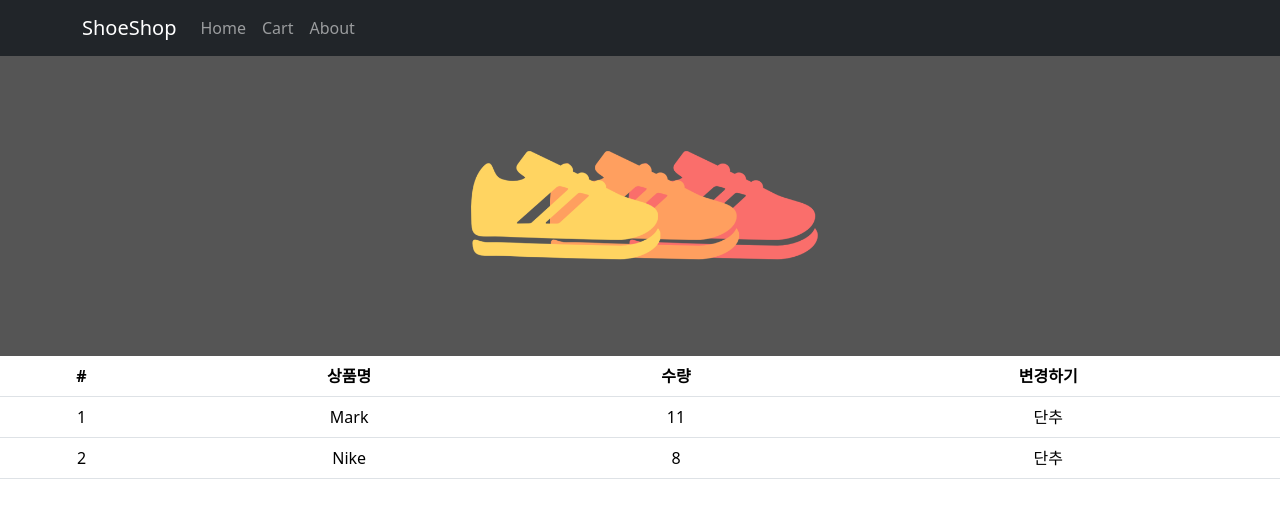
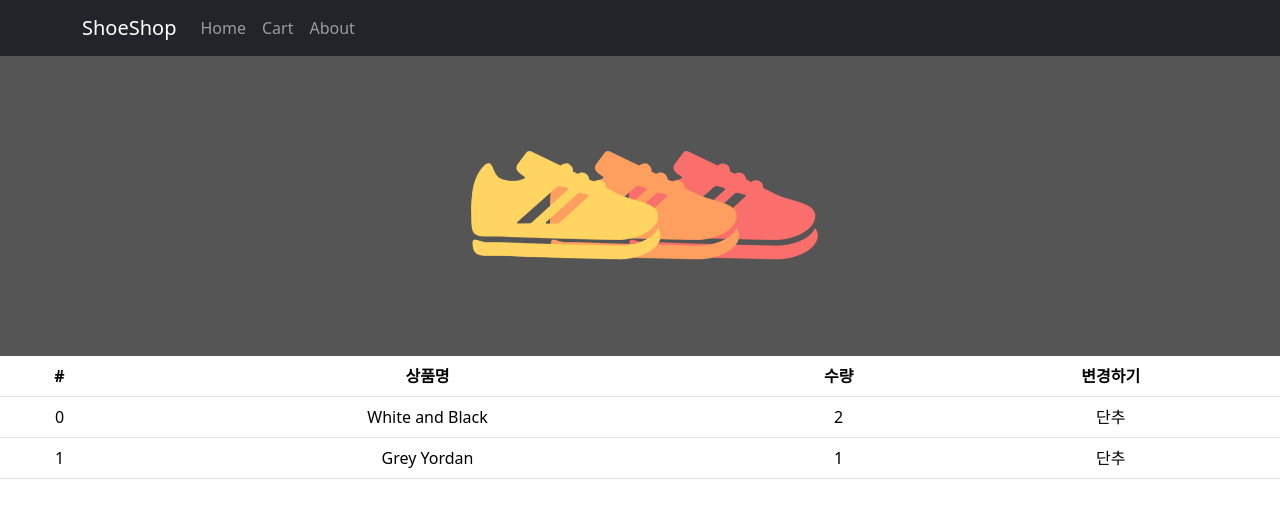
Before and after one commit to zzzmini/react-shop, a React (Create React App) app: page /cart in a window 1280 px wide. Shown: the top 518 px of the page. Built offline with nearby package versions, Linux system fonts and the light colour scheme.

Commit message:
routing 정리 및 카트목록 보이기

```diff
--- a/src/App.js
+++ b/src/App.js
@@ -8,7 +8,7 @@ import { Routes, Route, Link, useNavigate } from "react-router-dom";
 import DetailPage from "./pages/DetailPage";
 import AboutPage from "./pages/AboutPage";
 import MainPage from "./pages/MainPage";
-import CartPage from "./pages/CartPage"
+import CartPage from "./pages/CartPage";
 
 function App() {
   const [product, setProduct] = useState(data);
@@ -20,21 +20,27 @@ function App() {
         <Container>
           <Navbar.Brand href="#home">ShoeShop</Navbar.Brand>
           <Nav className="me-auto">
-            <Nav.Link onClick={()=>{
-              navigate("/")
-            }}>
+            <Nav.Link
+              onClick={() => {
+                navigate("/");
+              }}
+            >
               {/* <Link to={"/"}>Home</Link> */}
               Home
             </Nav.Link>
-            <Nav.Link onClick={()=>{
-              navigate("/cart")
-            }}>
+            <Nav.Link
+              onClick={() => {
+                navigate("/cart");
+              }}
+            >
               {/* <Link to={"/cart"}>Cart</Link> */}
               Cart
             </Nav.Link>
-            <Nav.Link onClick={()=>{
-              navigate("/about")
-            }}>
+            <Nav.Link
+              onClick={() => {
+                navigate("/about");
+              }}
+            >
               {/* <Link to={"/cart"}>Cart</Link> */}
               About
             </Nav.Link>
@@ -42,39 +48,58 @@ function App() {
         </Container>
       </Navbar>
 
-      <div className="main-bg" onClick={()=>{
-        navigate("/detail")
-      }}></div>
+      <div
+        className="main-bg"
+        onClick={() => {
+          navigate("/detail");
+        }}
+      ></div>
 
       {/* 라우터 처리 */}
       <Routes>
-        <Route path="/main"
-        element={<div><MainPage product={product}/></div>} />
-        <Route index element={<div><MainPage product={product}/></div>}  />
-        <Route path="/detail/:id" element={
+        <Route
+          index
+          element={
             <div>
-            <DetailPage product={product} />
-          </div>}
+              <MainPage product={product} />
+            </div>
+          }
         />
-        <Route path="/cart" element={
+        <Route path="/main" element={<MainPage product={product} />}>
+          <Route path=":id" element={<DetailPage product={product} />}/>
+        </Route>
+
+        <Route
+          path="/cart"
+          element={
             <div>
               <CartPage />
-          </div>}
+            </div>
+          }
         />
-        <Route path="/about" element={<div><AboutPage/></div>}>
+        <Route
+          path="/about"
+          element={
+            <div>
+              <AboutPage />
+            </div>
+          }
+        >
           <Route path="member" element={<div>직원소개 페이지</div>}></Route>
           <Route path="location" element={<div>길안내 페이지</div>}></Route>
         </Route>
-        <Route path="*" element={
+        <Route
+          path="*"
+          element={
             <div>
-            <h4>
-              404. That’s an error.
-            </h4>
+              <h4>404. That’s an error.</h4>
               <p>
-              The requested URL /fdjsalflsadjfldsa was not found on this server. That’s all we know.
+                The requested URL /fdjsalflsadjfldsa was not found on this
+                server. That’s all we know.
               </p>
             </div>
-        } />
+          }
+        />
       </Routes>
     </div>
   );
--- a/src/component/Product.js
+++ b/src/component/Product.js
@@ -9,7 +9,7 @@ function Product(props) {
     <div>
       <img src={`${process.env.PUBLIC_URL}/images/shoes${p[i].id + 1}.jpg`} width={"80%"}
         onClick={()=>{
-        navigate(`/detail/${i}`)
+        navigate(`/main/${i}`)
       }}/>
       <h4>{p[i].title}</h4>
       <p>{p[i].content}</p>
--- a/src/pages/CartPage/index.js
+++ b/src/pages/CartPage/index.js
@@ -1,22 +1,22 @@
 import Table from "react-bootstrap/Table";
-import { useSelector } from 'react-redux';
+import { useSelector } from "react-redux";
 
 function CartPage() {
-  let userName = useSelector((state)=>{
+  let userName = useSelector((state) => {
     return state.userName;
-  })
+  });
 
-  let productStock = useSelector((state)=>{
+  let productStock = useSelector((state) => {
     return state.productStock;
-  })
+  });
 
-  let cartData = useSelector((state)=>{
+  let cartData = useSelector((state) => {
     return state.cartData;
-  })
+  });
 
   console.log(userName);
   console.log(productStock);
-  console.log(cartData)
+  console.log(cartData);
 
   return (
     <div>
@@ -30,18 +30,16 @@ function CartPage() {
           </tr>
         </thead>
         <tbody>
-          <tr>
-            <td>1</td>
-            <td>Mark</td>
-            <td>{productStock[0]}</td>
-            <td>단추</td>
-          </tr>
-          <tr>
-            <td>2</td>
-            <td>Nike</td>
-            <td>{productStock[1]}</td>
-            <td>단추</td>
-          </tr>
+          {cartData.map((x) => {
+            return (
+              <tr key={x.id}>
+                <td>{x.id}</td>
+                <td>{x.title}</td>
+                <td>{x.count}</td>
+                <td>단추</td>
+              </tr>
+            );
+          })}
         </tbody>
       </Table>
     </div>
--- a/src/pages/MainPage/index.js
+++ b/src/pages/MainPage/index.js
@@ -1,11 +1,13 @@
 import Container from "react-bootstrap/Container";
 import { Row, Col } from "react-bootstrap";
 import Product from "../../component/Product"
+import { Outlet } from "react-router-dom";
 
 function MainPage(props){
   let product = props.product;
   return (
   <Container>
+    <Outlet></Outlet>
     <Row className="justify-content-md-center">
       {product.map((p, index) => {
         return (
--- a/src/store.js
+++ b/src/store.js
@@ -15,8 +15,8 @@ let productStock = createSlice({
 let cartData = createSlice({
   name : 'cartData',
   initialState : [
-    { id:0, name: 'White and Black', count : 2},
-    { id:1, name: 'Grey Yordan', count : 1},
+    { id:0, title: 'White and Black', count : 2},
+    { id:1, title: 'Grey Yordan', count : 1},
   ]
 })
 
```
Also changed, not shown: src/pages/DetailPage/index.js (+11 -0 lines). Lines whose indentation alone changed are shown as unchanged.
